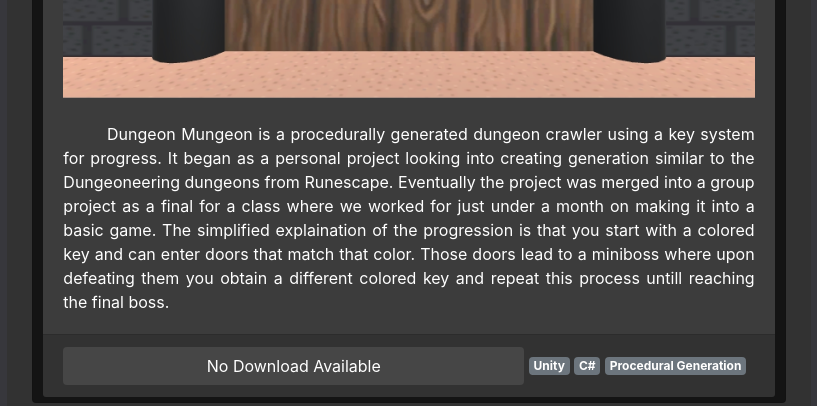
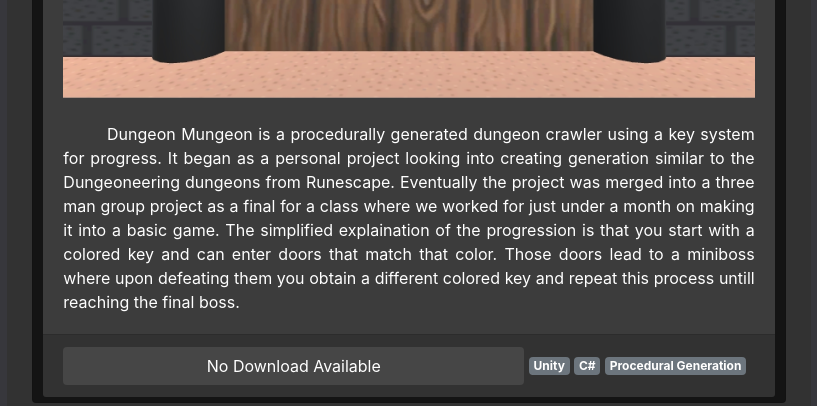
Before and after one commit to GearedAtFace/Portfolio-Website, a plain HTML site: page School_Projects.html in a window 1280 px wide. Shown: the part 1280-1686 px from the top of the page, without its empty margins (231-1048 px from the left). Drawn offline with nearby package versions, Linux system fonts and the light colour scheme.

```diff
--- a/School_Projects.html
+++ b/School_Projects.html
@@ -92,7 +92,7 @@
                             <img src="DungeonMungeon.png" class="img-fluid">
                                 <br>
                                 <br>
-                                <div class="text-justify">&nbsp &nbsp &nbsp &nbsp Dungeon Mungeon is a procedurally generated dungeon crawler using a key system for progress. It began as a personal project looking into creating generation similar to the Dungeoneering dungeons from Runescape. Eventually the project was merged into a group project as a final for a class where we worked for just under a month on making it into a basic game. The simplified explaination of the progression is that you start with a colored key and can enter doors that match that color. Those doors lead to a miniboss where upon defeating them you obtain a different colored key and repeat this process untill reaching the final boss.</div>
+                                <div class="text-justify">&nbsp &nbsp &nbsp &nbsp Dungeon Mungeon is a procedurally generated dungeon crawler using a key system for progress. It began as a personal project looking into creating generation similar to the Dungeoneering dungeons from Runescape. Eventually the project was merged into a three man group project as a final for a class where we worked for just under a month on making it into a basic game. The simplified explaination of the progression is that you start with a colored key and can enter doors that match that color. Those doors lead to a miniboss where upon defeating them you obtain a different colored key and repeat this process untill reaching the final boss.</div>
                         </div>
                         <div class="card-footer text-left">
                             <a role="button" class="btn col-lg-8 customDisabled">No Download Available</a>
```
Also changed, not shown: index.html (+1 -1 lines).
